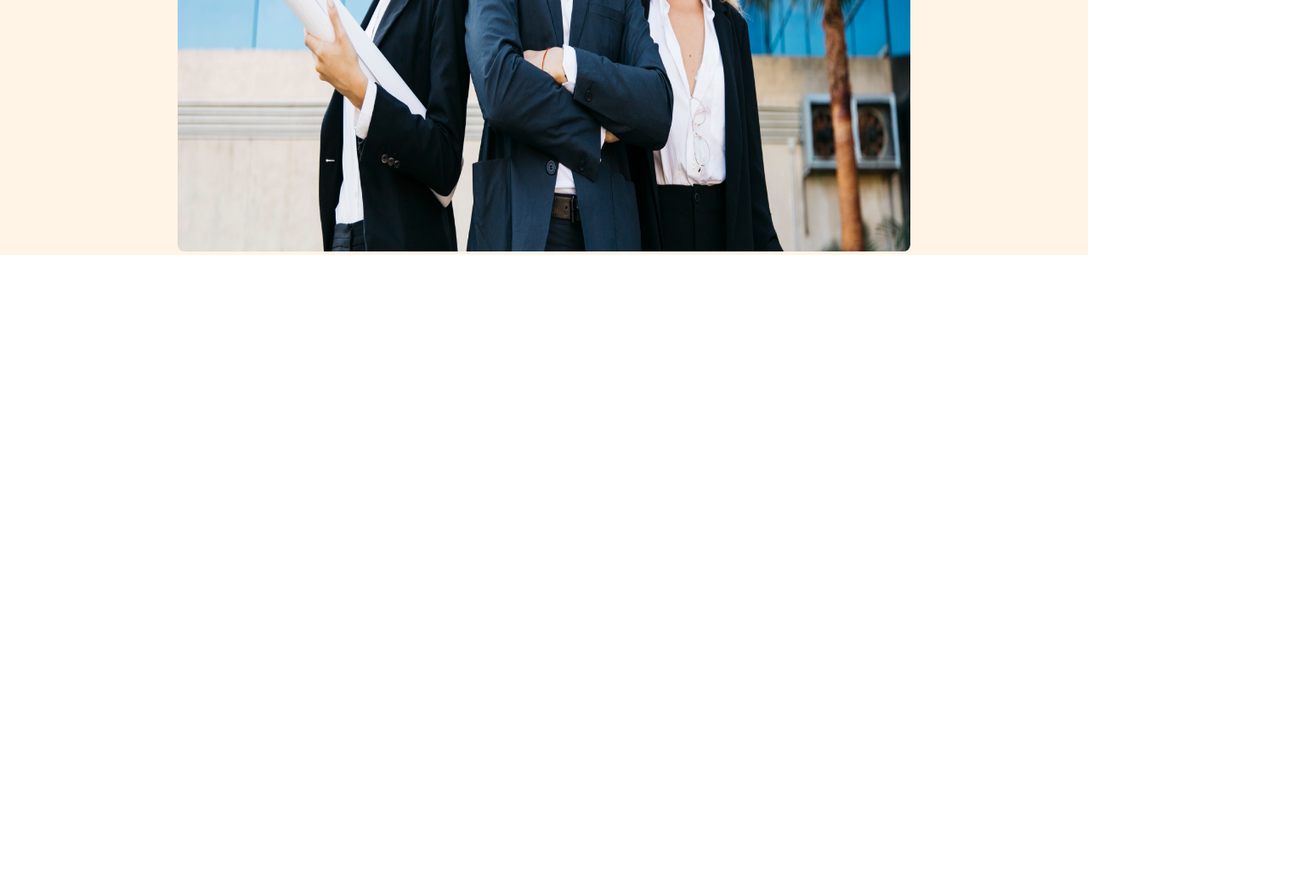
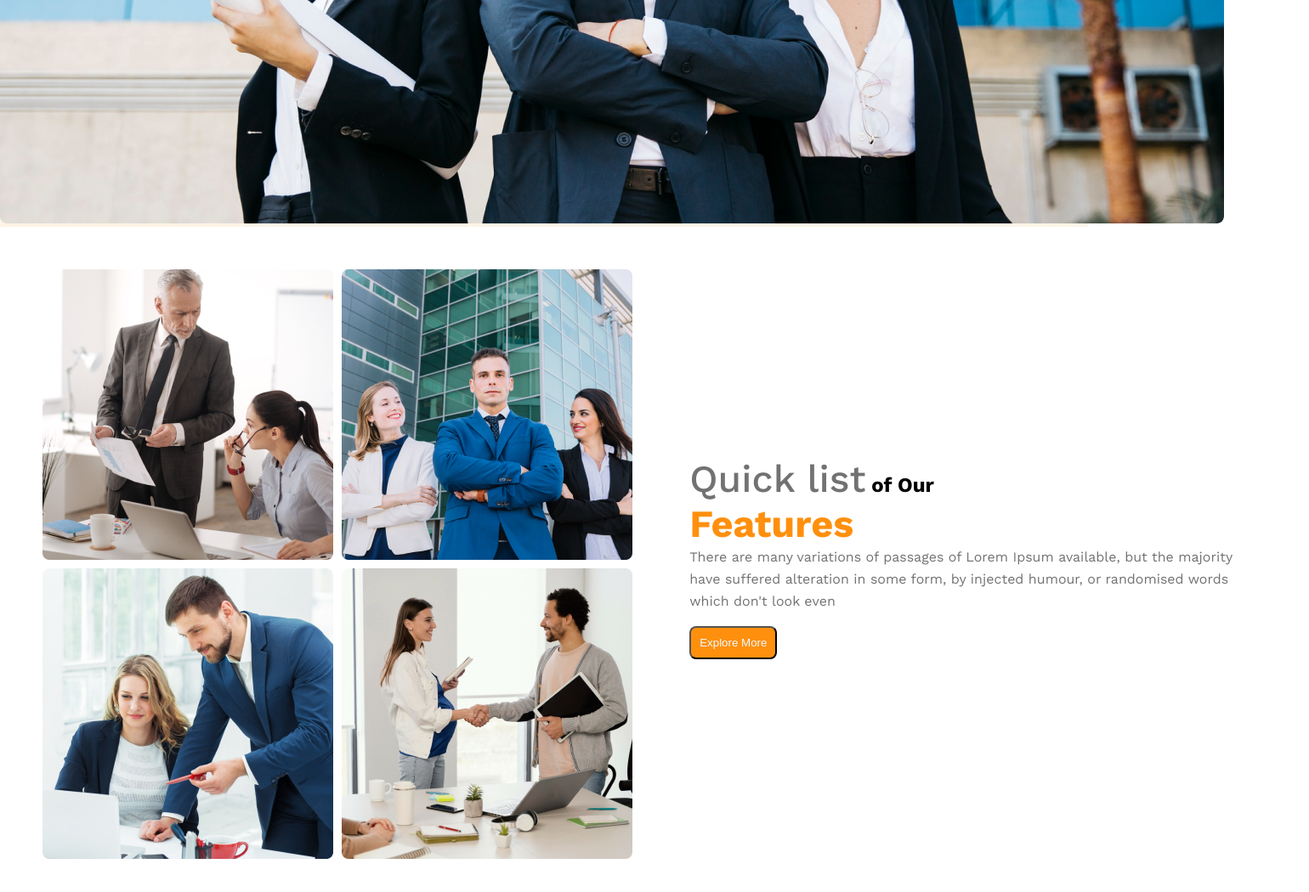
Before and after one commit to Rasel91/architects, a plain HTML site: page index.html in a window 1280 px wide. Shown: the part 716-1766 px from the top of the page at 85% size, 1540 px wide, since content can reach past the window. Before the commit the page ends 1016 px from the top, so only its background shows below. Drawn offline with nearby package versions, Linux system fonts and the light colour scheme.

Commit message:
features scetion add

```diff
--- a/index.html
+++ b/index.html
@@ -42,7 +42,31 @@
         <img class="banner_img" src="images/banner.png" alt="" />
       </section>
     </header>
-    <main></main>
+    <main>
+      <!-- Features html start -->
+      <section class="features">
+        <div class="feature_image">
+          <img src="images/team1.png" alt="" />
+          <img src="images/team2.png" alt="" />
+          <img src="images/team3.png" alt="" />
+          <img src="images/team4.png" alt="" />
+        </div>
+        <div class="featutes_text">
+          <h1>
+            <span class="quic_list">Quick list</span> of Our <br />
+            <span class="feature_design">Features</span>
+          </h1>
+          <p class="title_light_gray feature-message">
+            There are many variations of passages of Lorem Ipsum available, but
+            the majority have suffered alteration in some form, by injected
+            humour, or randomised words which don't look even
+          </p>
+          <button class="btn_primary">Explore More</button>
+        </div>
+      </section>
+
+      <!-- Features html end -->
+    </main>
     <footer></footer>
   </body>
 </html>
--- a/styles/style.css
+++ b/styles/style.css
@@ -14,11 +14,12 @@ body {
 }
 
 .btn_primary {
-  width: 180px;
-  height: 64px;
+  padding: 10px;
   border-radius: 8px;
   background: #ff900e;
-  margin: 20px;
+  margin-top: 1rem;
+  margin-bottom: 1rem;
+  color: aliceblue;
 }
 /* header css start */
 
@@ -40,15 +41,50 @@ ul > li > a {
   margin-left: 20px;
 }
 .banner {
-  width: 862px;
+  width: 1440px;
   margin: 0 auto;
 }
 .banner_text {
   text-align: center;
 }
 .banner_img {
-  width: 1440px;
-  height: 700px;
   border-radius: 8px;
   width: 100%;
+  margin: 2.5rem;
+  margin: 0 auto;
 }
+
+/* Features css start */
+.featutes_text {
+  margin-left: 4.2rem;
+}
+.features {
+  display: flex;
+  width: 1440px;
+  margin: 0 auto;
+  padding: 50px;
+  justify-content: center;
+  align-items: center;
+}
+.feature_image {
+  display: grid;
+  grid-template-columns: repeat(2, 1fr);
+  gap: 10px;
+}
+
+.quic_list {
+  color: #727272;
+  font-size: 2.8rem;
+  font-weight: 500;
+}
+
+/* .feature-message {
+  margin: 1.5rem;
+} */
+
+.feature_design {
+  color: #ff900e;
+  font-size: 45px;
+  font-weight: 700;
+}
+/* Features css end */
```
